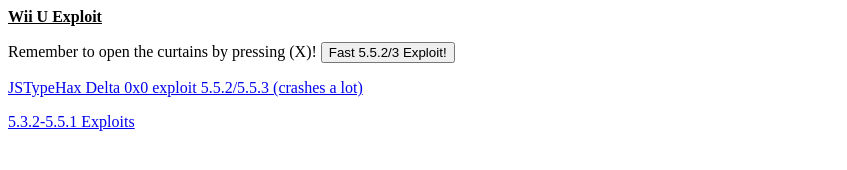
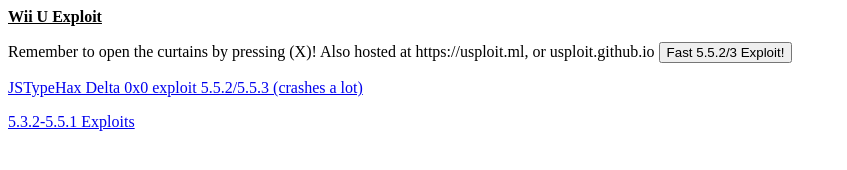
Before and after one commit to usploit/usploit.github.io, a plain HTML site: page index.html in a window 1280 px wide. Shown: the whole page, without its empty margins (0-847 px from the left). Drawn offline with Linux system fonts and the light colour scheme.

Commit message:
Update index.html

```diff
--- a/index.html
+++ b/index.html
@@ -1,6 +1,6 @@
 <html>
 <p><span style="text-decoration: underline;"><strong>Wii U Exploit</strong></span></p>
-<body>Remember to open the curtains by pressing (X)!</body>
+<body>Remember to open the curtains by pressing (X)! Also hosted at https://usploit.ml, or usploit.github.io</body>
 
   <button onclick="window.location.href = 'https://usploit.github.io/552/preferred/';">Fast 5.5.2/3 Exploit!</button>
 
```
